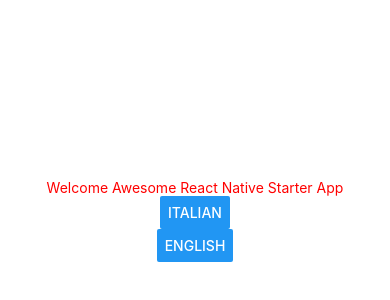
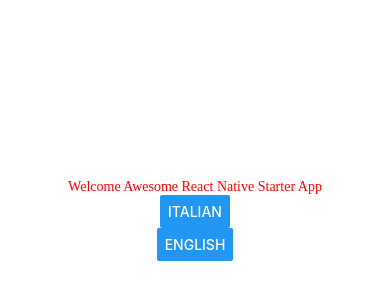
Before and after one commit to IronTony/react-native-redux-toolkit-starter-app, a React Native app: screen / in a window 390 px wide. Shown: the part 202-502 px from the top of the page. Built offline with nearby package versions, Linux system fonts and the light colour scheme.

Commit message:
Renamed selectors, added fonts to project, some style

```diff
--- a/src/i18n/index.js
+++ b/src/i18n/index.js
@@ -2,7 +2,7 @@ import { Text } from 'react-native';
 import i18n from 'i18next';
 import { initReactI18next } from 'react-i18next';
 import { defaultLanguage, languagesResources } from './languageConfig';
-import { makeSelectBaseLanguage } from '@redux/translation/selectors';
+import { selectBaseLanguage } from '@redux/translation/selectors';
 import { store } from '@redux/store';
 
 const languageDetector = {
@@ -11,7 +11,7 @@ const languageDetector = {
   detect: cb => {
     let prevLanguage;
     store.subscribe(() => {
-      const selector = makeSelectBaseLanguage(store.getState());
+      const selector = selectBaseLanguage(store.getState());
       const baseLanguage = selector;
       if (baseLanguage !== prevLanguage) {
         prevLanguage = baseLanguage;
--- a/src/redux/translation/selectors.js
+++ b/src/redux/translation/selectors.js
@@ -2,7 +2,7 @@ import { createSelector } from 'reselect';
 
 const translationsSelector = state => state.translation;
 
-export const makeSelectBaseLanguage = createSelector(
+export const selectBaseLanguage = createSelector(
   translationsSelector,
   translationsState => translationsState.locale,
 );
--- a/src/redux/user/selectors.js
+++ b/src/redux/user/selectors.js
@@ -2,7 +2,7 @@ import { createSelector } from 'reselect';
 
 const userInfoSelector = state => state.user;
 
-export const makeSelectUser = createSelector(
+export const selectUserInfo = createSelector(
   userInfoSelector,
   userState => userState.user,
 );
--- a/src/scenes/Home/index.js
+++ b/src/scenes/Home/index.js
@@ -4,13 +4,12 @@ import { useDispatch, useSelector } from 'react-redux';
 import { Trans, withTranslation } from 'react-i18next';
 import SplashScreen from 'react-native-splash-screen';
 import { getUserInfoRequest, setLocale } from '@redux/actions';
-import { makeSelectUser } from '@redux/user/selectors';
+import { selectUserInfo } from '@redux/user/selectors';
 import styles from './styles';
-import { COLORS } from '@theme/colors';
 
 function Home() {
   const dispatch = useDispatch();
-  const userData = useSelector(makeSelectUser);
+  const userData = useSelector(selectUserInfo);
 
   useEffect(() => {
     SplashScreen.hide();
@@ -23,7 +22,7 @@ function Home() {
   return (
     <View style={styles.container}>
       <Trans
-        style={{ color: COLORS.TEXT.PRIMARY }}
+        style={styles.mainText}
         i18nKey="Homepage:welcome"
         values={userData}
       />
--- a/src/scenes/Home/styles.js
+++ b/src/scenes/Home/styles.js
@@ -1,14 +1,17 @@
 import { StyleSheet } from 'react-native';
 import { COLORS } from '@theme/colors';
+import { fonts } from '@theme/fonts';
 
 const styles = StyleSheet.create({
   container: {
     alignItems: 'center',
-    backgroundColor: COLORS.WHITE,
+    backgroundColor: COLORS.PRIMARY,
     flex: 1,
     justifyContent: 'center',
   },
   mainText: {
+    color: COLORS.TEXT.PRIMARY,
+    fontFamily: fonts.regular,
     textAlign: 'center',
   },
 });
--- a/src/theme/fonts.js
+++ b/src/theme/fonts.js
@@ -1,4 +1,4 @@
-const fonts = {
+const fontFamily = {
   latoThin: 'Lato-Thin',
   latoThinItalic: 'Lato-ThinItalic',
   latoLight: 'Lato-Light',
@@ -11,4 +11,17 @@ const fonts = {
   latoBlackItalic: 'Lato-BlackItalic',
 };
 
-export default fonts;
+const fonts = {
+  thin: fontFamily.latoThin,
+  thinItalic: fontFamily.latoThinItalic,
+  light: fontFamily.latoLight,
+  lightItalic: fontFamily.latoLightItalic,
+  regular: fontFamily.latoRegular,
+  italic: fontFamily.latoItalic,
+  bold: fontFamily.latoBold,
+  boldItalic: fontFamily.latoBoldItalic,
+  black: fontFamily.latoBlack,
+  blackItalic: fontFamily.latoBlackItalic,
+};
+
+export { fonts };
```
Also changed, not shown: react-native.config.js (added, +15 -0 lines), 12 other files (tests, documents, lock files or other folders).
